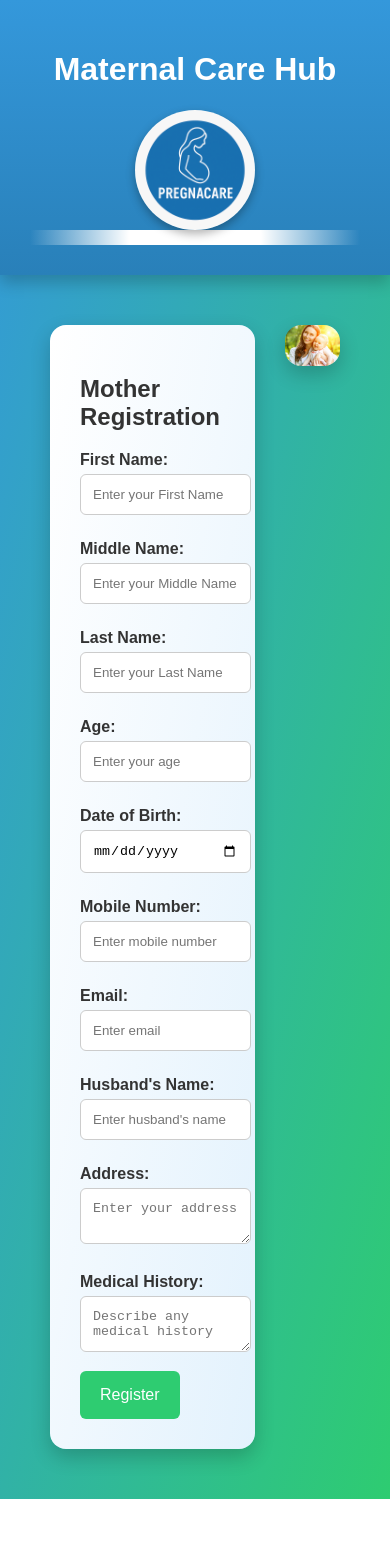
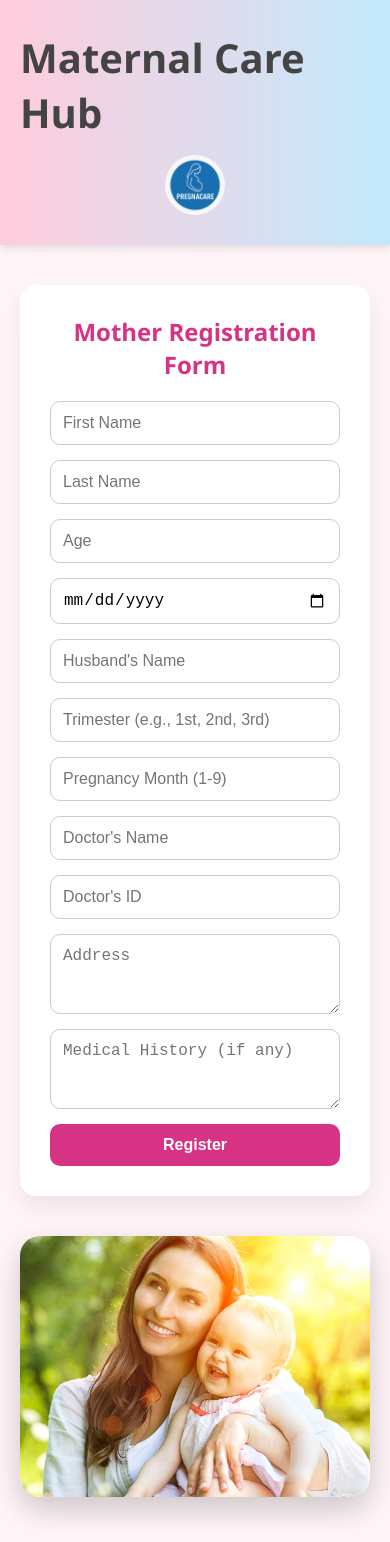
Before and after one commit to YashPatil117/PREGNACARE, a plain HTML site: page mother-registration.html in a window 390 px wide. Before the commit the page ends 1499 px from the top, so only its background shows below. Drawn offline with Linux system fonts and the light colour scheme.

```diff
--- a/mother-registration-style.css
+++ b/mother-registration-style.css
@@ -1,120 +1,184 @@
-/* General Page Styles */
-body {
-  font-family: 'Poppins', sans-serif;
+/* Reset and base styles */
+* {
   margin: 0;
   padding: 0;
-  background: linear-gradient(to bottom right, #3498db, #2ecc71);
-  color: #333;
+  box-sizing: border-box;
 }
 
-/* Top Section */
+body {
+  font-family: 'Segoe UI', Tahoma, Geneva, Verdana, sans-serif;
+  background: #fff5f8;
+  color: #333;
+  overflow-x: hidden;
+}
+
+/* Top banner section */
 .top-section {
-  background: linear-gradient(to bottom, #3498db, #2980b9);
-  color: white;
-  padding: 30px;
-  text-align: center;
-  box-shadow: 0 8px 15px rgba(0, 0, 0, 0.2);
+  background: linear-gradient(to right, #ffccdc, #c2e9fb);
+  padding: 30px 0;
+  position: relative;
+  box-shadow: 0 4px 8px rgba(0,0,0,0.1);
 }
 
 .header-container {
   display: flex;
-  flex-direction: column;
+  justify-content: space-between;
   align-items: center;
+  max-width: 1100px;
+  margin: auto;
+  padding: 0 20px;
+}
+
+.header-container h1 {
+  font-size: 2.5rem;
+  color: #444;
 }
 
 .logo {
-  width: 120px;
-  height: auto;
+  width: 60px;
+  height: 60px;
   border-radius: 50%;
-  box-shadow: 0 4px 10px rgba(0, 0, 0, 0.3);
 }
 
-.wave-background {
-  width: 100%;
-  height: 15px;
-  background: radial-gradient(circle, #ffffff 40%, transparent 100%);
-}
-
-/* Main Content */
+/* Main layout */
 .main-content {
   display: flex;
-  justify-content: space-between;
-  align-items: flex-start;
-  padding: 50px;
-  gap: 30px;
+  flex-wrap: wrap;
+  justify-content: center;
+  padding: 40px 20px;
+  gap: 40px;
 }
 
 /* Form Section */
 .form-section {
   flex: 1;
+  min-width: 350px;
+  max-width: 600px;
+  background: #ffffff;
+  border-radius: 16px;
+  padding: 30px;
+  box-shadow: 0 10px 25px rgba(0,0,0,0.08);
+  transition: transform 0.2s ease;
 }
 
-.form-container {
-  background: linear-gradient(to bottom right, #ffffff, #e3f2fd);
-  border-radius: 16px;
-  padding: 30px;
-  box-shadow: 0 8px 20px rgba(0, 0, 0, 0.2);
-  transition: transform 0.3s ease;
+.form-section:hover {
+  transform: translateY(-3px);
 }
 
-.form-container:hover {
-  transform: translateY(-10px);
+.form-section h2 {
+  margin-bottom: 20px;
+  color: #d63384;
+  text-align: center;
 }
 
-form label {
-  display: block;
-  margin: 10px 0 5px;
-  font-weight: bold;
+.form-container form {
+  display: flex;
+  flex-direction: column;
+  gap: 15px;
 }
 
-form input,
-form textarea {
-  width: 100%;
-  padding: 12px;
-  margin-bottom: 15px;
-  border: 1px solid #ccc;
-  border-radius: 6px;
-  transition: box-shadow 0.3s ease;
+.form-row {
+  display: flex;
+  gap: 15px;
+  flex-wrap: wrap;
 }
 
-form input:focus,
-form textarea:focus {
-  box-shadow: 0 0 8px rgba(52, 152, 219, 0.5);
+.form-row input {
+  flex: 1;
 }
 
-form button {
-  background-color: #2ecc71;
-  color: white;
-  padding: 15px 20px;
-  border: none;
-  border-radius: 6px;
-  cursor: pointer;
-  font-size: 16px;
-  transition: background-color 0.3s ease, transform 0.3s ease;
+input, textarea, button {
+  padding: 12px;
+  border-radius: 10px;
+  border: 1px solid #ccc;
+  font-size: 1rem;
+  width: 100%;
 }
 
-form button:hover {
-  background-color: #27ae60;
-  transform: translateY(-3px);
+textarea {
+  resize: vertical;
+  min-height: 80px;
+}
+
+input:focus, textarea:focus {
+  outline: none;
+  border-color: #d63384;
+  box-shadow: 0 0 5px #ffc0cb;
+}
+
+button {
+  background-color: #d63384;
+  color: white;
+  font-weight: bold;
+  cursor: pointer;
+  border: none;
+  transition: background-color 0.3s ease;
+}
+
+button:hover {
+  background-color: #c2185b;
 }
 
 /* Image Section */
 .image-section {
   flex: 1;
-  display: flex;
-  justify-content: center;
-  align-items: center;
+  min-width: 300px;
+  position: relative;
 }
 
 .pregnant-image {
-  max-width: 100%;
-  height: auto;
-  border-radius: 16px;
-  box-shadow: 0 8px 20px rgba(0, 0, 0, 0.2);
-  transition: transform 0.3s ease, box-shadow 0.3s ease;
+  width: 100%;
+  border-radius: 20px;
+  box-shadow: 0 12px 30px rgba(0,0,0,0.2);
+  max-height: 500px;
+  object-fit: cover;
 }
 
-.image-section:hover .pregnant-image {
-  transform: scale(1.1);
-  box-shadow: 0 12px 25px rgba(0, 0, 0, 0.3);
+/* Optional fun bubbles */
+.floating-bubbles::before,
+.floating-bubbles::after {
+  content: '';
+  position: absolute;
+  border-radius: 50%;
+  opacity: 0.1;
+  animation: float 6s infinite ease-in-out;
 }
+
+.floating-bubbles::before {
+  width: 120px;
+  height: 120px;
+  background: #ff8fab;
+  top: 30%;
+  left: 10%;
+}
+
+.floating-bubbles::after {
+  width: 90px;
+  height: 90px;
+  background: #87cefa;
+  top: 60%;
+  right: 10%;
+}
+
+@keyframes float {
+  0% { transform: translateY(0px); }
+  50% { transform: translateY(-20px); }
+  100% { transform: translateY(0px); }
+}
+
+/* Responsive */
+@media (max-width: 768px) {
+  .main-content {
+    flex-direction: column;
+    align-items: center;
+  }
+
+  .form-row {
+    flex-direction: column;
+  }
+
+  .header-container {
+    flex-direction: column;
+    gap: 15px;
+  }
+}
--- a/mother-registration.html
+++ b/mother-registration.html
@@ -1,71 +1,68 @@
 <!DOCTYPE html>
 <html lang="en">
 <head>
-  <meta charset="UTF-8">
-  <meta name="viewport" content="width=device-width, initial-scale=1.0">
+  <meta charset="UTF-8" />
+  <meta name="viewport" content="width=device-width, initial-scale=1.0"/>
   <title>Maternal Care Registration</title>
-  <link rel="stylesheet" href="mother-registration-style.css">
+  <link rel="stylesheet" href="mother-registration-style.css" />
 </head>
 <body>
-  <!-- Blue Top Section with Logo & Title -->
+  <!-- Top Banner -->
   <div class="top-section">
     <div class="header-container">
       <h1>Maternal Care Hub</h1>
-      <img src="pregnacare.png" alt="Logo" class="logo">
+      <img src="pregnacare.png" alt="Pregnacare Logo" class="logo"/>
     </div>
     <div class="wave-background"></div>
   </div>
 
-  <!-- Main Content Section -->
+  <!-- Main Content -->
   <div class="main-content">
     <!-- Registration Form -->
     <div class="form-section">
       <div class="form-container">
-        <h2>Mother Registration</h2>
+        <h2>Mother Registration Form</h2>
         <form id="mother-registration-form">
-          <label for="name1">First Name:</label>
-          <input type="text" id="name" placeholder="Enter your First Name" required>
+          <div class="form-row">
+            <input type="text" id="firstName" placeholder="First Name" required />
+            <input type="text" id="lastName" placeholder="Last Name" required />
+          </div>
 
-          <label for="name2">Middle Name:</label>
-          <input type="text" id="name" placeholder="Enter your Middle Name" required>
+          <div class="form-row">
+            <input type="number" id="age" placeholder="Age" required />
+            <input type="date" id="dob" placeholder="Date of Birth" required />
+          </div>
 
-          <label for="name3">Last Name:</label>
-          <input type="text" id="name" placeholder="Enter your Last Name" required>
+          <div class="form-row">
+            <input type="text" id="husbandName" placeholder="Husband's Name" required />
+            <input type="text" id="trimester" placeholder="Trimester (e.g., 1st, 2nd, 3rd)" required />
+          </div>
 
-          <label for="age">Age:</label>
-          <input type="number" id="age" placeholder="Enter your age" required>
+          <div class="form-row">
+            <input type="number" id="month" placeholder="Pregnancy Month (1-9)" required />
+          </div>
 
-          <label for="dob">Date of Birth:</label>
-          <input type="date" id="dob" required>
+          <div class="form-row">
+            <input type="text" id="doctorName" placeholder="Doctor's Name" required />
+            <input type="text" id="doctorId" placeholder="Doctor's ID" required />
+          </div>
 
-          <label for="mobile">Mobile Number:</label>
-          <input type="tel" id="mobile" placeholder="Enter mobile number" required>
-
-          <label for="email">Email:</label>
-          <input type="email" id="email" placeholder="Enter email" required>
-
-          <label for="husband-name">Husband's Name:</label>
-          <input type="text" id="husband-name" placeholder="Enter husband's name" required>
-
-          <label for="address">Address:</label>
-          <textarea id="address" placeholder="Enter your address" required></textarea>
-
-          <label for="medical-history">Medical History:</label>
-          <textarea id="medical-history" placeholder="Describe any medical history"></textarea>
+          <textarea id="address" placeholder="Address" required></textarea>
+          <textarea id="medicalHistory" placeholder="Medical History (if any)"></textarea>
 
           <button type="submit">Register</button>
         </form>
-
-
       </div>
     </div>
 
-    <!-- Right Section with an Image -->
+    <!-- Side Image or Animation -->
     <div class="image-section">
-      <img src="mother pic.jpg" alt="Pregnant Mother" class="pregnant-image">
+      <img src="mother pic.jpg" alt="Pregnant Mother" class="pregnant-image" />
+      <div class="floating-bubbles"></div>
     </div>
   </div>
 
-  <script src="mother-registration.js"></script>
+  <!-- ✅ Use module type to allow ES6 imports in JS -->
+  <script type="module" src="mother-registration.js"></script>
 </body>
 </html>
```
Also changed, not shown: mother-registration.js (+53 -36 lines).
